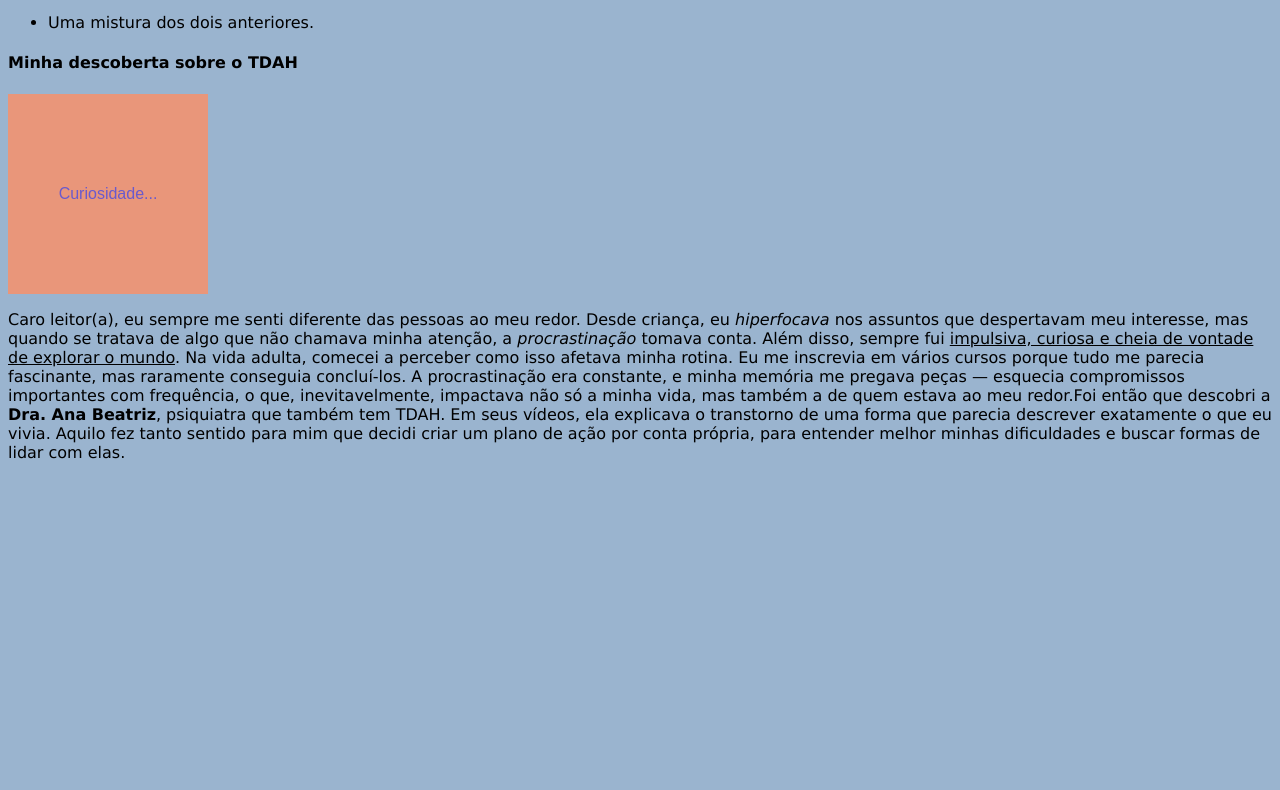
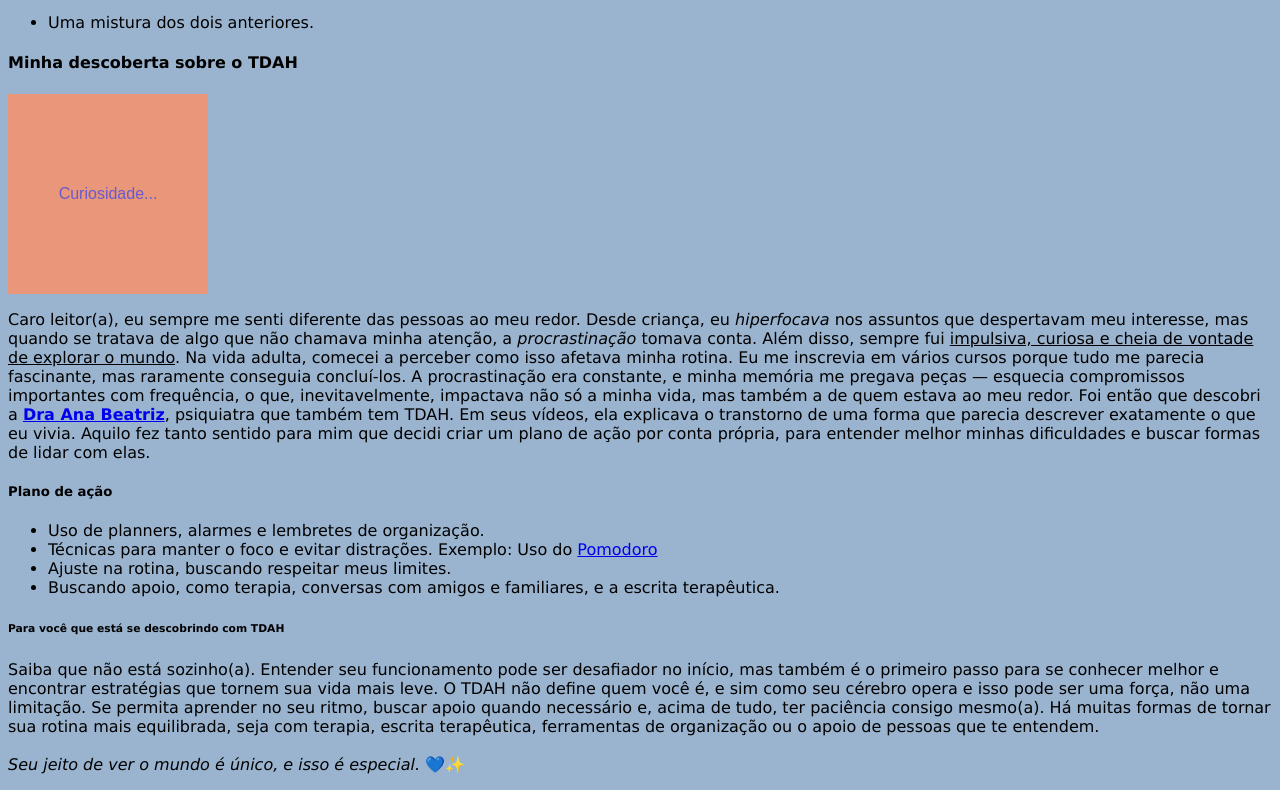
Before and after one commit to ByaCarla/Projeto-Site, a plain HTML site: page index.html in a window 1280 px wide. Shown: the part 702-1492 px from the top of the page. Before the commit the page ends 1180 px from the top, so only its background shows below. Drawn offline with Linux system fonts and the light colour scheme.

Commit message:
Atualizações de Títulos

```diff
--- a/index.html
+++ b/index.html
@@ -82,7 +82,18 @@
 
         </script>
         <header>
-            <p>Caro leitor(a), eu sempre me senti diferente das pessoas ao meu redor. Desde criança, eu <i>hiperfocava</i> nos assuntos que despertavam meu interesse, mas quando se tratava de algo que não chamava minha atenção, a <i>procrastinação</i> tomava conta. Além disso, sempre fui <u>impulsiva, curiosa e cheia de vontade de explorar o mundo</u>. Na vida adulta, comecei a perceber como isso afetava minha rotina. Eu me inscrevia em vários cursos porque tudo me parecia fascinante, mas raramente conseguia concluí-los. A procrastinação era constante, e minha memória me pregava peças — esquecia compromissos importantes com frequência, o que, inevitavelmente, impactava não só a minha vida, mas também a de quem estava ao meu redor.Foi então que descobri a <strong>Dra. Ana Beatriz</strong>, psiquiatra que também tem TDAH. Em seus vídeos, ela explicava o transtorno de uma forma que parecia descrever exatamente o que eu vivia. Aquilo fez tanto sentido para mim que decidi criar um plano de ação por conta própria, para entender melhor minhas dificuldades e buscar formas de lidar com elas.</p>
+            <p>Caro leitor(a), eu sempre me senti diferente das pessoas ao meu redor. Desde criança, eu <i>hiperfocava</i> nos assuntos que despertavam meu interesse, mas quando se tratava de algo que não chamava minha atenção, a <i>procrastinação</i> tomava conta. Além disso, sempre fui <u>impulsiva, curiosa e cheia de vontade de explorar o mundo</u>. Na vida adulta, comecei a perceber como isso afetava minha rotina. Eu me inscrevia em vários cursos porque tudo me parecia fascinante, mas raramente conseguia concluí-los. A procrastinação era constante, e minha memória me pregava peças — esquecia compromissos importantes com frequência, o que, inevitavelmente, impactava não só a minha vida, mas também a de quem estava ao meu redor. Foi então que descobri a <a href="https://draanabeatriz.com.br/" target="_blank"><strong>Dra Ana Beatriz</strong></a>, psiquiatra que também tem TDAH. Em seus vídeos, ela explicava o transtorno de uma forma que parecia descrever exatamente o que eu vivia. Aquilo fez tanto sentido para mim que decidi criar um plano de ação por conta própria, para entender melhor minhas dificuldades e buscar formas de lidar com elas.</p>
+            <h5>Plano de ação</h5>
+            <ul type="disc">
+                <li>Uso de planners, alarmes e lembretes de organização.</li>
+                <li>Técnicas para manter o foco e evitar distrações. Exemplo: Uso do <a href="https://pomofocus.io/app" target="_blank">Pomodoro</a></li>
+                <li>Ajuste na rotina, buscando respeitar meus limites.</li>
+                <li>Buscando apoio, como terapia, conversas com amigos e familiares, e a escrita terapêutica.</li>
+            </ul>
+            <h6>Para você que está se descobrindo com TDAH</h6>
+            <p>Saiba que não está sozinho(a). Entender seu funcionamento pode ser desafiador no início, mas também é o primeiro passo para se conhecer melhor e encontrar estratégias que tornem sua vida mais leve. O TDAH não define quem você é, e sim como seu cérebro opera e isso pode ser uma força, não uma limitação. Se permita aprender no seu ritmo, buscar apoio quando necessário e, acima de tudo, ter paciência consigo mesmo(a). Há muitas formas de tornar sua rotina mais equilibrada, seja com terapia, escrita terapêutica, ferramentas de organização ou o apoio de pessoas que te entendem.<br>
+
+            <br> <i>Seu jeito de ver o mundo é único, e isso é especial.</i> 💙✨</p>
         </header>
 
 </html>
```
